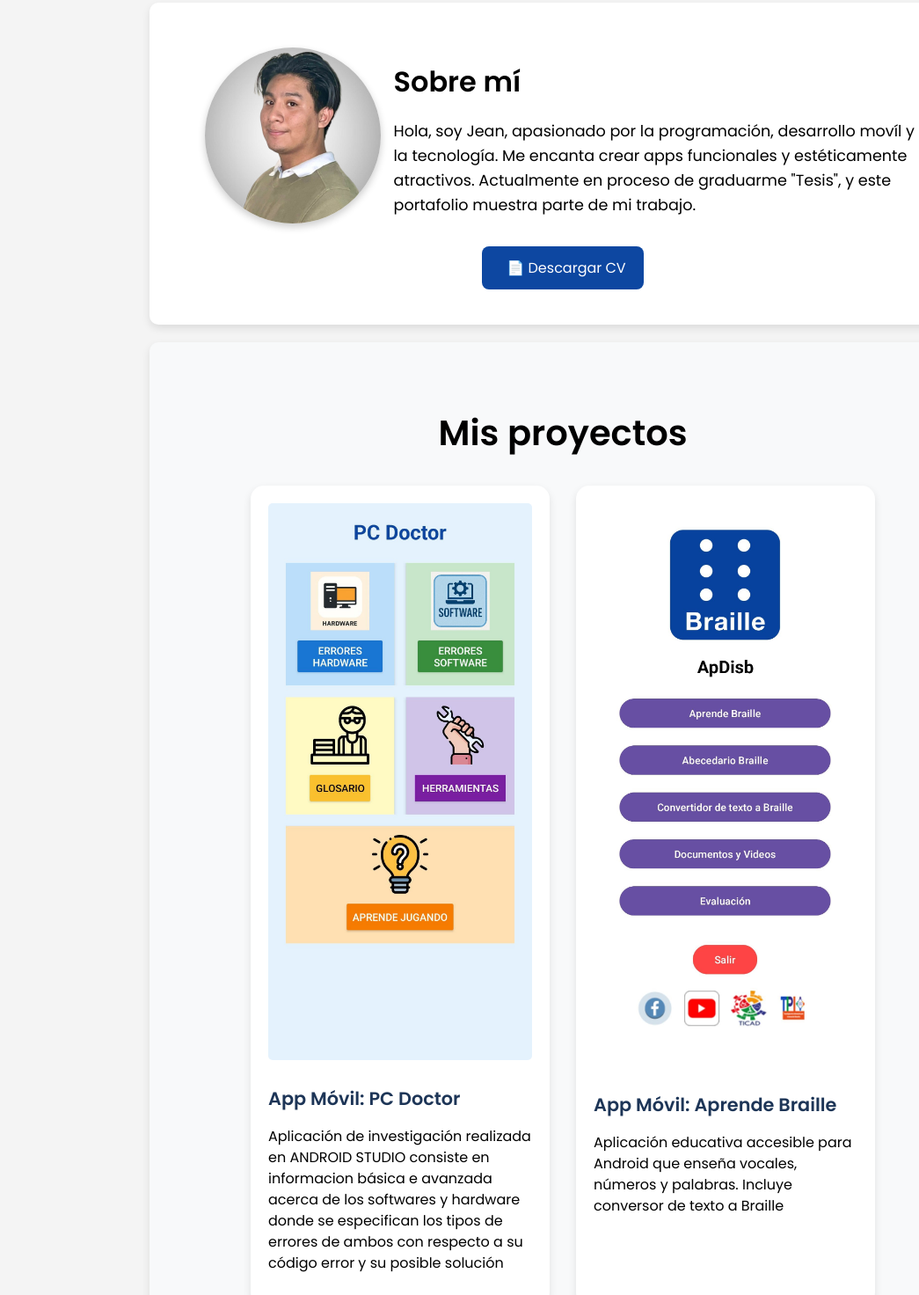
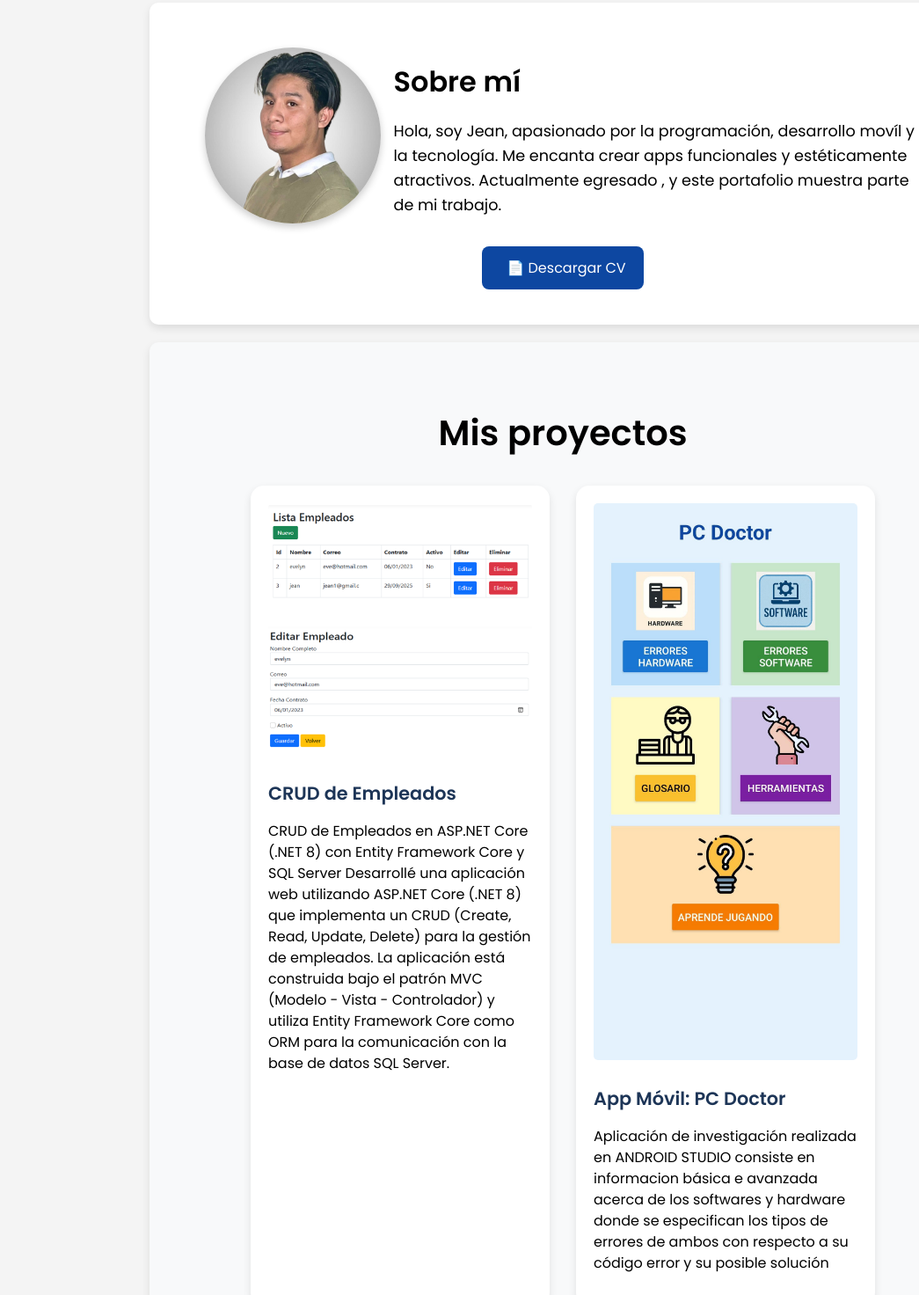
Before and after one commit to jeanpoolred/portafolio, a plain HTML site: page index.html in a window 1280 px wide. Shown: the part 418-1890 px from the top of the page at 88% size, 0-1045 px from the left. Drawn offline with Linux system fonts and the light colour scheme; some icons are missing.

Commit message:
Add files via upload

```diff
--- a/index.html
+++ b/index.html
@@ -44,7 +44,7 @@
             <img src="img/4.png" alt="Mi foto" class="foto-perfil">
             <div class="texto-sobre-mi">
                 <h2>Sobre mí</h2>
-                <p> Hola, soy Jean, apasionado por la programación, desarrollo movíl y la tecnología. Me encanta crear apps funcionales y estéticamente atractivos. Actualmente en proceso de graduarme "Tesis", y este portafolio muestra parte de mi trabajo.
+                <p> Hola, soy Jean, apasionado por la programación, desarrollo movíl y la tecnología. Me encanta crear apps funcionales y estéticamente atractivos. Actualmente egresado , y este portafolio muestra parte de mi trabajo.
 
             </div>
             <a href="docs/JeanCv.pdf"  class="boton-cv" download><i class="fas fa-dowload"></i>📄 Descargar CV</a>
@@ -54,10 +54,28 @@
     <section id="Proyectos" class="proyectos">
         <h2> Mis proyectos</h2>
                 <div class="contenedor-proyectos">
+
+                    <div class="tarjeta-proyecto">
+                <div class="zoom-container">
+                    <img src="img/crud.PNG" alt="Aplicación Web" class="img-proyecto" onclick= "mostrarZoom(this.src)">
+                </div>
+
+
+                <h3> CRUD de Empleados</h3>
+                <p> CRUD de Empleados en ASP.NET Core (.NET 8) con Entity Framework Core y SQL Server
+                    Desarrollé una aplicación web utilizando ASP.NET Core (.NET 8) que implementa un CRUD
+                    (Create, Read, Update, Delete) para la gestión de empleados.
+                     La aplicación está construida bajo el patrón MVC (Modelo - Vista - Controlador) y utiliza Entity
+                      Framework Core como ORM para la comunicación con la base de datos SQL Server. </p>
+            </div>
+
+
             <div class="tarjeta-proyecto">
                 <div class="zoom-container">
                     <img src="img/pcdoctor.jpg" alt="App PC Doctor" class="img-proyecto" onclick= "mostrarZoom(this.src)">
                 </div>
+
+
                 <h3> App Móvil: PC Doctor</h3>
                 <p> Aplicación de investigación realizada en ANDROID STUDIO consiste en informacion básica e avanzada acerca de los softwares y hardware donde se especifican los tipos de errores de ambos con respecto a su código error y su posible solución</p>
             </div>
@@ -67,7 +85,7 @@
                     <img src="img/braille.jpg" alt="App Braille" class="img-proyecto" onclick= "mostrarZoom(this.src)">
                 </div>
                 <h3> App Móvil: Aprende Braille</h3>
-                <p> Aplicación educativa accesible para Android que enseña vocales, números y palabras. Incluye conversor de texto a Braille</p>
+                <p> Aplicación educativa accesible para Android que enseña vocales, números y palabras. Incluye conversor de texto a Braille.</p>
             </div>
 
             <div class="tarjeta-proyecto">
@@ -75,7 +93,7 @@
                     <img src="img/deteccion.PNG" alt="App Detección de Emociones" class="img-proyecto" onclick= "mostrarZoom(this.src)">
                 </div>
                 <h3> App Móvil: Detección de Emociones</h3>
-                <p> App desarrollada en ANDROID STUDIO que detecta emociones en tiempo real usando Machine Learning y explica emociones con juegos interactivos para niños además de integrar APIS para envío de alerta a tutores mediante SMS</p>
+                <p> App desarrollada en ANDROID STUDIO que detecta emociones en tiempo real usando Machine Learning y explica emociones con juegos interactivos para niños además de integrar APIS para envío de alerta a tutores mediante SMS.</p>
 
             </div>
 
@@ -86,7 +104,7 @@
                  <img src="img/edison.PNG" alt="App Edison AR" class="img-proyecto" onclick= "mostrarZoom(this.src)">
                 </div>
                 <h3> Juego Interactivo EdisonAR</h3>
-                <p> Aplicación educativa de realidad aumentada desarrollada en Unity 3D basada en el robot Edison. Permite aprender los componentes del robot mediante escenaarios</p>
+                <p> Aplicación educativa de realidad aumentada desarrollada en Unity 3D basada en el robot Edison. Permite aprender los componentes del robot mediante escenarios.</p>
             </div>
         </div>
     </section>
```
